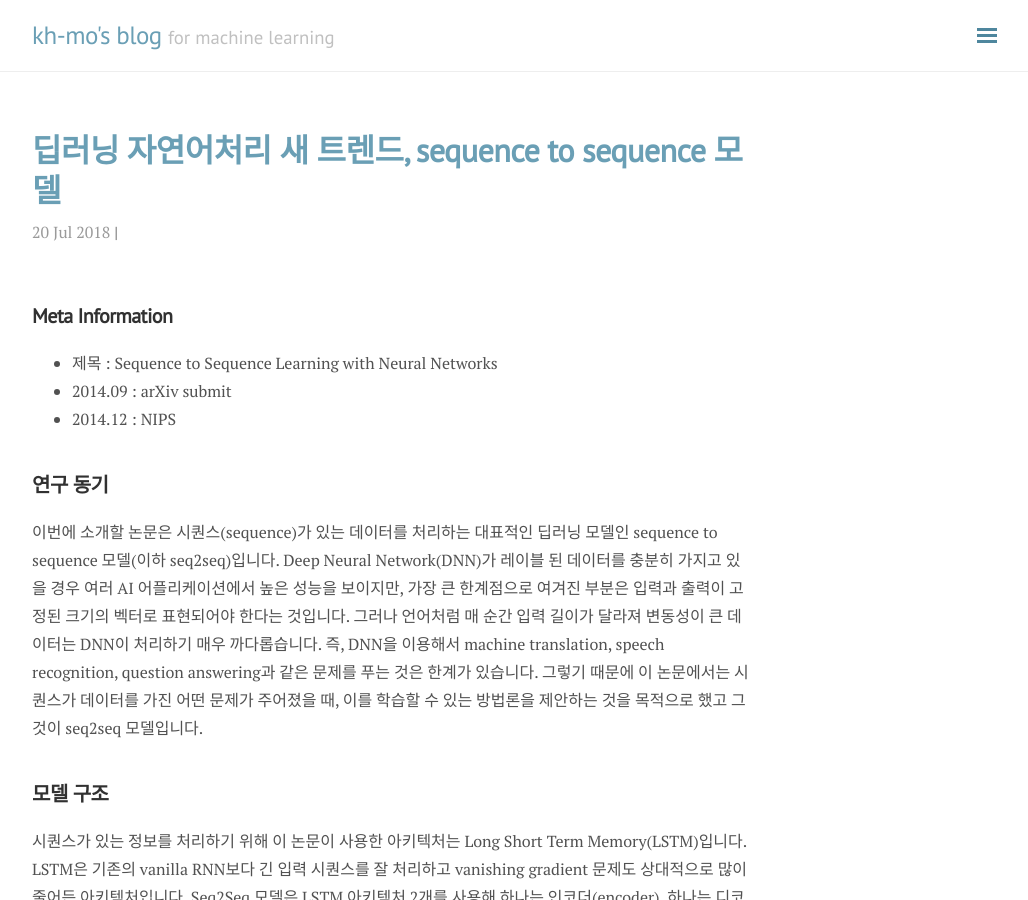
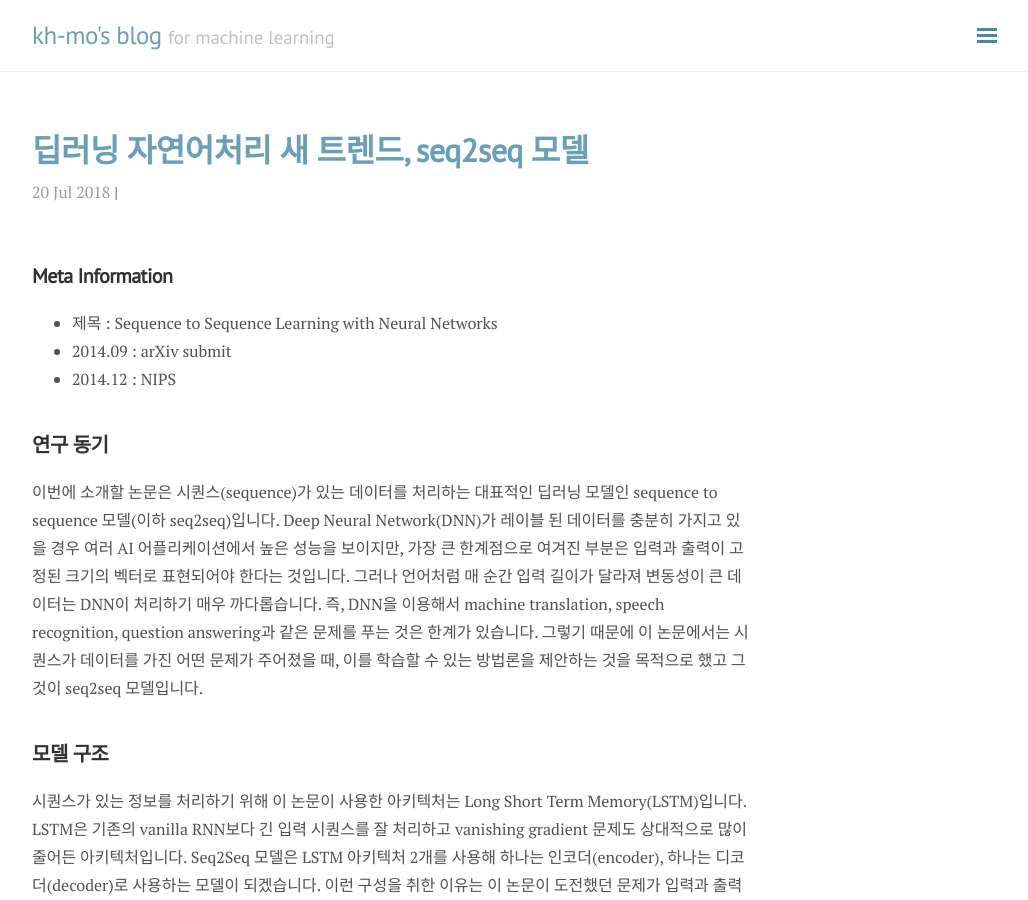
Before and after one commit to kh-mo/kh-mo.github.io, a Jekyll site: the page built from _posts/2018-07-20-seq2seq-model.md, in a window 1280 px wide and 900 px high. Shown: the whole window, without its empty margins (248-1276 px from the left). Built offline with Jekyll 4.4.1, drawn with Linux system fonts in a browser that asks for light colours; nearby versions of some CDN libraries; formulas are drawn with MathJax 3; comment, search, counter and statistics services are not loaded.

Commit message:
complete

```diff
--- a/_posts/2018-07-20-seq2seq-model.md
+++ b/_posts/2018-07-20-seq2seq-model.md
@@ -1,6 +1,6 @@
 ---
 layout: post
-title: 딥러닝 자연어처리 새 트렌드, sequence to sequence 모델
+title: 딥러닝 자연어처리 새 트렌드, seq2seq 모델
 category: Translation
 ---
 
```
